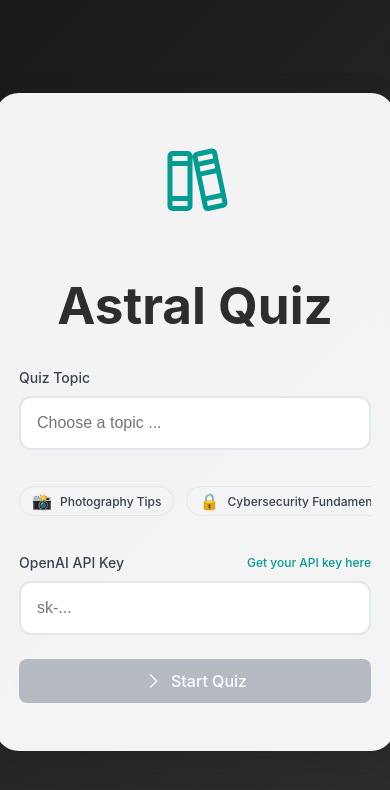
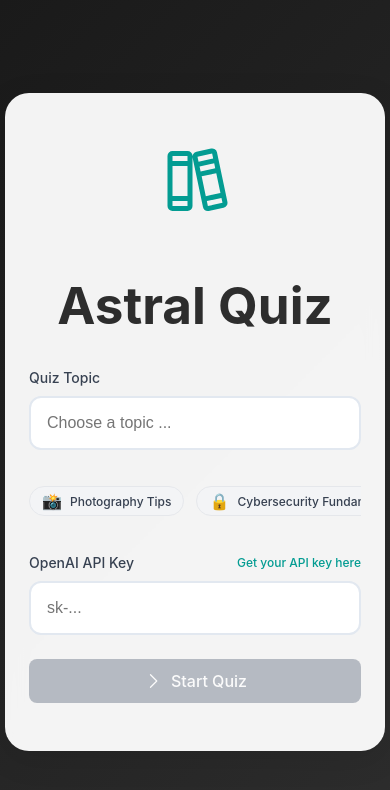
Before and after one commit to majd-karoun/astral-quiz, a React (Vite) app: page / in a window 390 px wide. Shown: the top 790 px of the page. Built offline with nearby package versions, Linux system fonts and the light colour scheme.

Commit message:
mobile card width

```diff
--- a/src/App.css
+++ b/src/App.css
@@ -336,7 +336,7 @@
 /* Media Queries */
 @media (max-width: 400px) {
   .container {
-    max-width: 400px;
+    max-width: 380px;
   }
 
   .card {
```
